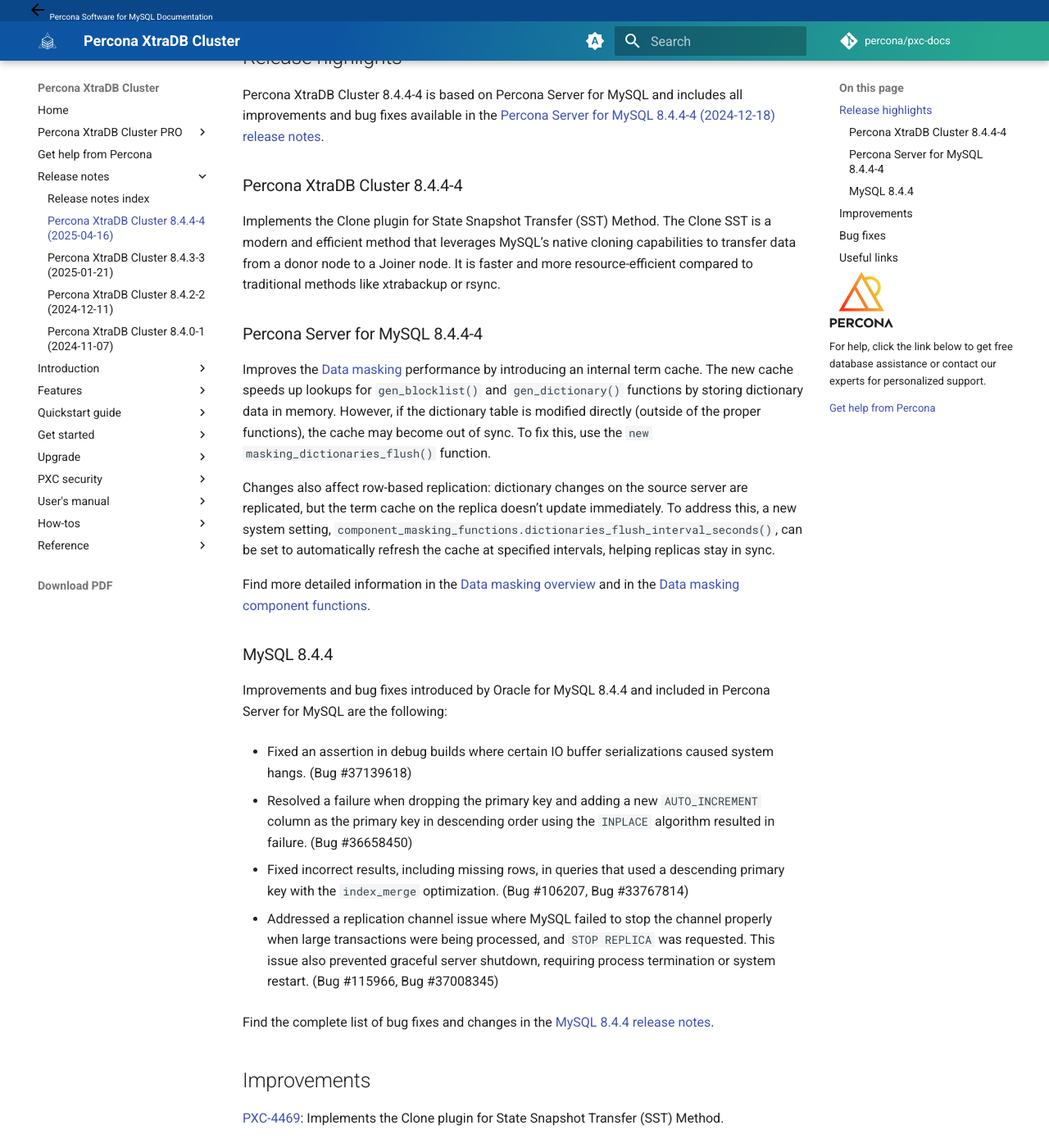
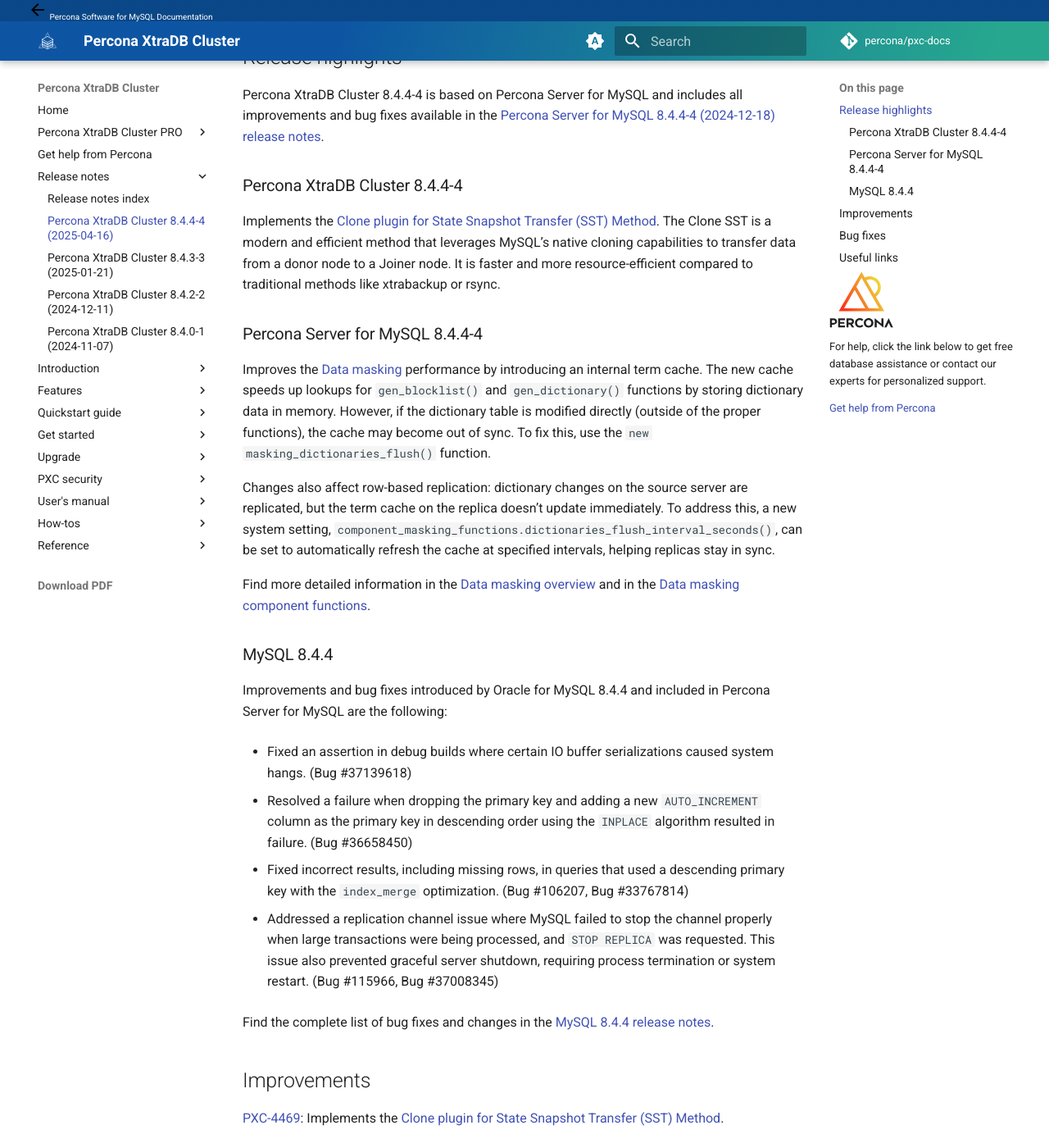
Before and after one commit to percona/pxc-docs, an MkDocs documentation site: the page built from docs/release-notes/8.4.4-4.md, in a window 1280 px wide and 1400 px high, scrolled down 338 px. Shown: the whole window at 82% size. Built offline with MkDocs 1.6.1 and Material for MkDocs 9.7.7, drawn with Linux system fonts in a browser that asks for light colours; nearby versions of some CDN libraries; comment, search, counter and statistics services are not loaded; the version menu is left out; some of the changed lines change nothing that is shown.

Commit message:
Update 8.4.4-4.md

```diff
--- a/docs/release-notes/8.4.4-4.md
+++ b/docs/release-notes/8.4.4-4.md
@@ -8,7 +8,7 @@
 
 ### Percona XtraDB Cluster 8.4.4-4
 
-Implements the Clone plugin for State Snapshot Transfer (SST) Method. The Clone SST is a modern and efficient method that leverages MySQL's native cloning capabilities to transfer data from a donor node to a Joiner node. It is faster and more resource-efficient compared to traditional methods like xtrabackup or rsync.
+Implements the [Clone plugin for State Snapshot Transfer (SST) Method](https://docs.percona.com/percona-xtradb-cluster/8.4/clone-sst.html). The Clone SST is a modern and efficient method that leverages MySQL's native cloning capabilities to transfer data from a donor node to a Joiner node. It is faster and more resource-efficient compared to traditional methods like xtrabackup or rsync.
 
 ### Percona Server for MySQL 8.4.4-4
 
@@ -34,7 +34,7 @@
 
 ## Improvements
 
-[PXC-4469](https://perconadev.atlassian.net/browse/PXC-4469): Implements the Clone plugin for State Snapshot Transfer (SST) Method.
+[PXC-4469](https://perconadev.atlassian.net/browse/PXC-4469): Implements the [Clone plugin for State Snapshot Transfer (SST) Method](https://docs.percona.com/percona-xtradb-cluster/8.4/clone-sst.html).
 
 ## Bug fixes
 
```
